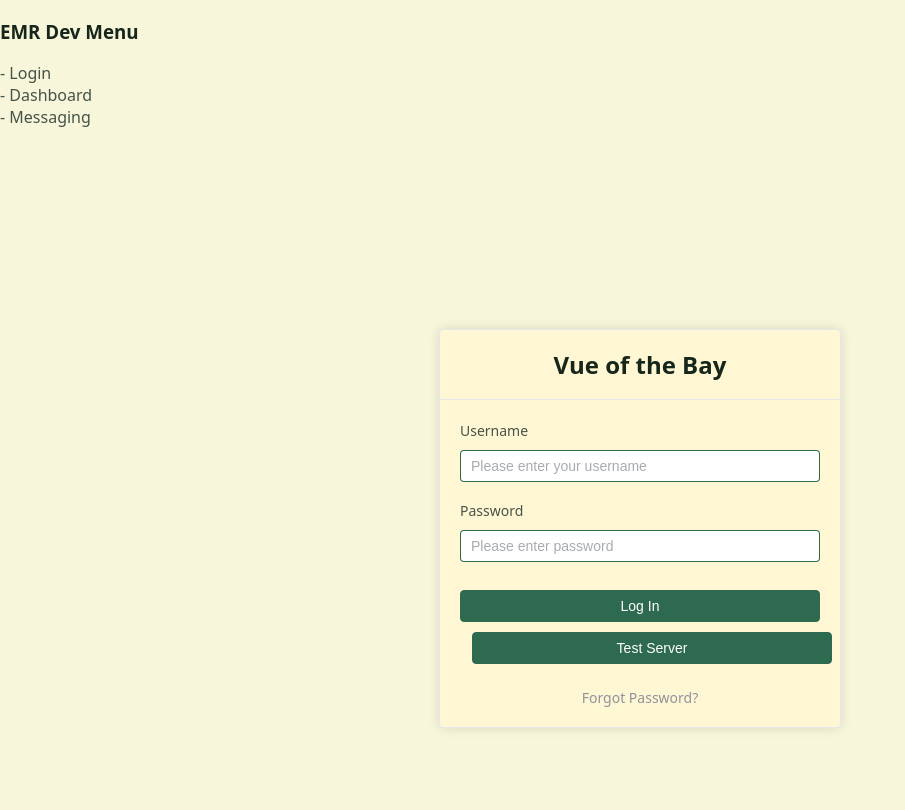
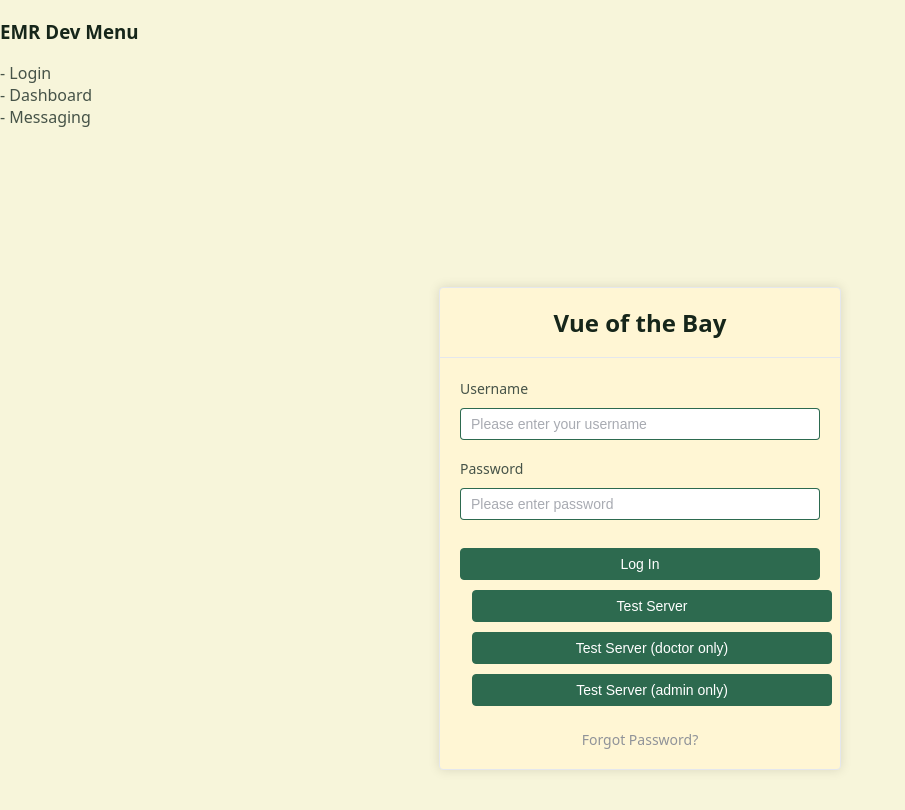
Before and after one commit to 2026bayviewglenEMR/view-of-the-bay, a Vue app in the folder frontend/: page /login in a window 1280 px wide. Shown: the top 810 px of the page, without its empty margins (0-905 px from the left). Built offline with nearby package versions, Linux system fonts and the light colour scheme.

Commit message:
tested role-only routes

```diff
--- a/frontend/src/api/api.js
+++ b/frontend/src/api/api.js
@@ -1,7 +1,10 @@
 import { http } from './http'
 
 export const api = {
+    //temp test routes
     testServer: () => http.get('/').then(r => r.data),
+    doctorOnly: () => http.get('/doctorOnly').then(r => r.data),
+    adminOnly: () => http.get('/adminOnly').then(r => r.data),
 
     //auth
     signIn: (username, password) => http.post('/auth/signIn', {username, password}).then(r => r.data),
--- a/frontend/src/views/Login.vue
+++ b/frontend/src/views/Login.vue
@@ -16,6 +16,8 @@
 
         <el-button @click.prevent @click="signIn" type="primary" class="full-width">Log In</el-button>
         <el-button @click="testServer" type="primary" class="full-width">Test Server</el-button>
+        <el-button @click="doctorOnly" type="primary" class="full-width">Test Server (doctor only)</el-button>
+        <el-button @click="adminOnly" type="primary" class="full-width">Test Server (admin only)</el-button>
       </el-form>
 
       <div class="footer">
@@ -73,6 +75,20 @@ const testServer = async () => {
   console.log("response", res);
   alert(JSON.stringify(res));
 }
+
+const doctorOnly = async () => {
+  alert("testing");
+  const res = await api.doctorOnly();
+  console.log("response", res);
+  alert(JSON.stringify(res));
+}
+
+const adminOnly = async () => {
+  alert("testing");
+  const res = await api.adminOnly();
+  console.log("response", res);
+  alert(JSON.stringify(res));
+}
 </script>
 
 <style scoped>
```
Also changed, not shown: 1 other file (tests, documents, lock files or other folders).
